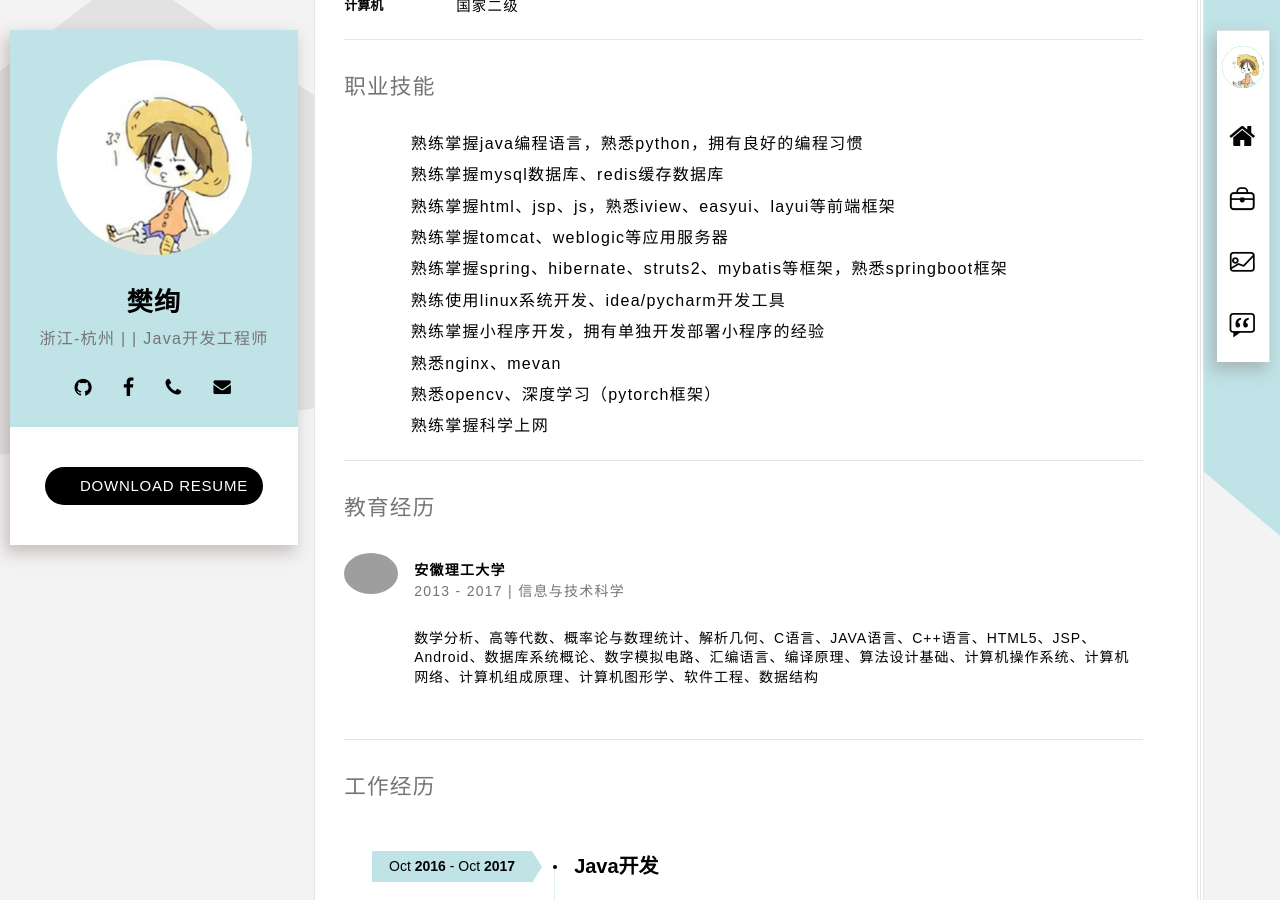
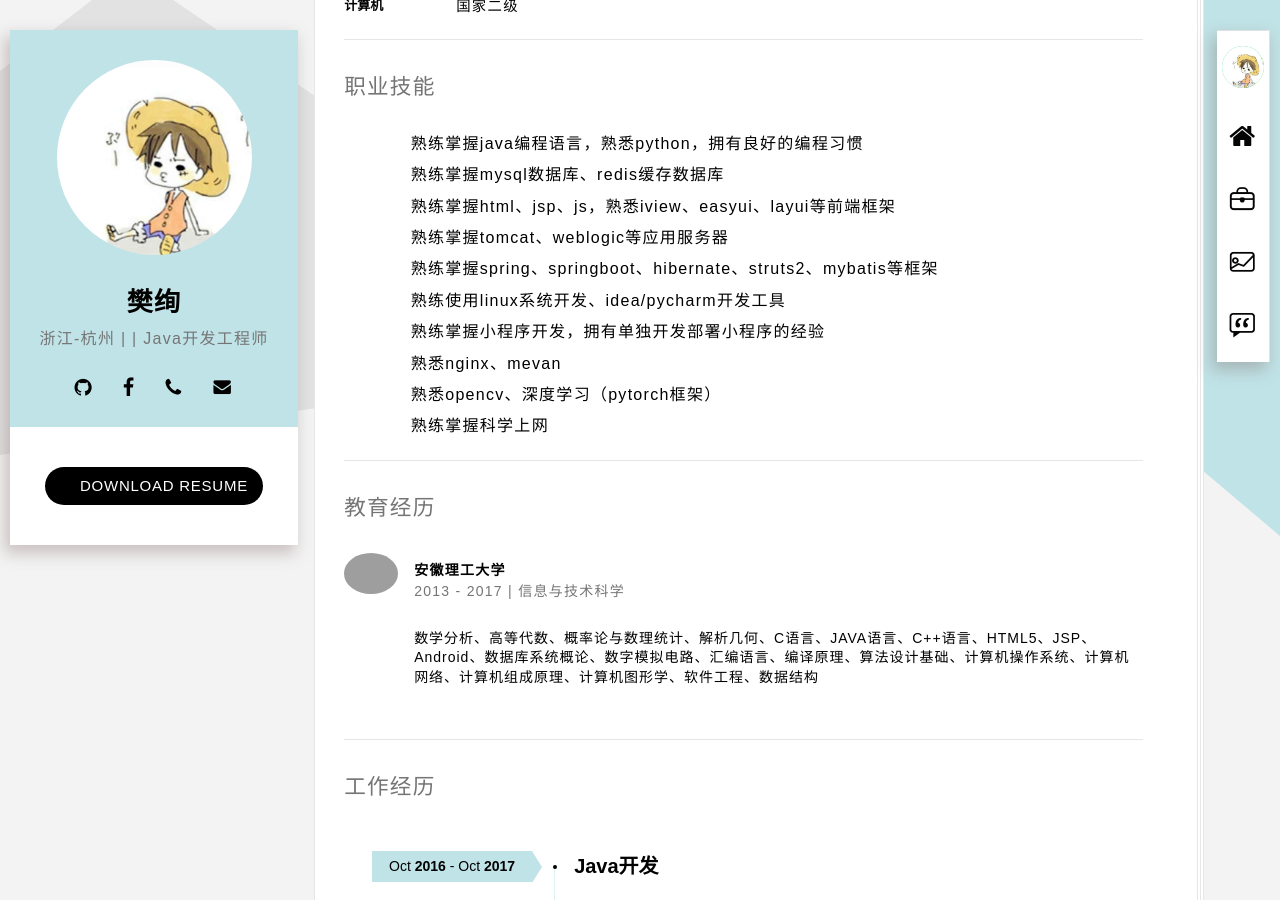
Before and after one commit to fanxuansoft/fanxuansoft.github.io, a Jekyll site: the page built from index.html, in a window 1280 px wide and 900 px high, scrolled down 317 px. Built offline with Jekyll 4.4.1, drawn with Linux system fonts in a browser that asks for light colours; some web fonts are replaced; grey boxes are pictures that could not be loaded.

Commit message:
Update resumer_02-profetional.html

```diff
--- a/_includes/resumer_02-profetional.html
+++ b/_includes/resumer_02-profetional.html
@@ -9,7 +9,7 @@
                 <dd>熟练掌握mysql数据库、redis缓存数据库</dd>
                 <dd>熟练掌握html、jsp、js，熟悉iview、easyui、layui等前端框架</dd>
                 <dd>熟练掌握tomcat、weblogic等应用服务器</dd>
-                <dd>熟练掌握spring、hibernate、struts2、mybatis等框架，熟悉springboot框架</dd>
+                <dd>熟练掌握spring、springboot、hibernate、struts2、mybatis等框架</dd>
                 <dd>熟练使用linux系统开发、idea/pycharm开发工具</dd>
                 <dd>熟练掌握小程序开发，拥有单独开发部署小程序的经验</dd>
                 <dd>熟悉nginx、mevan</dd>
```
